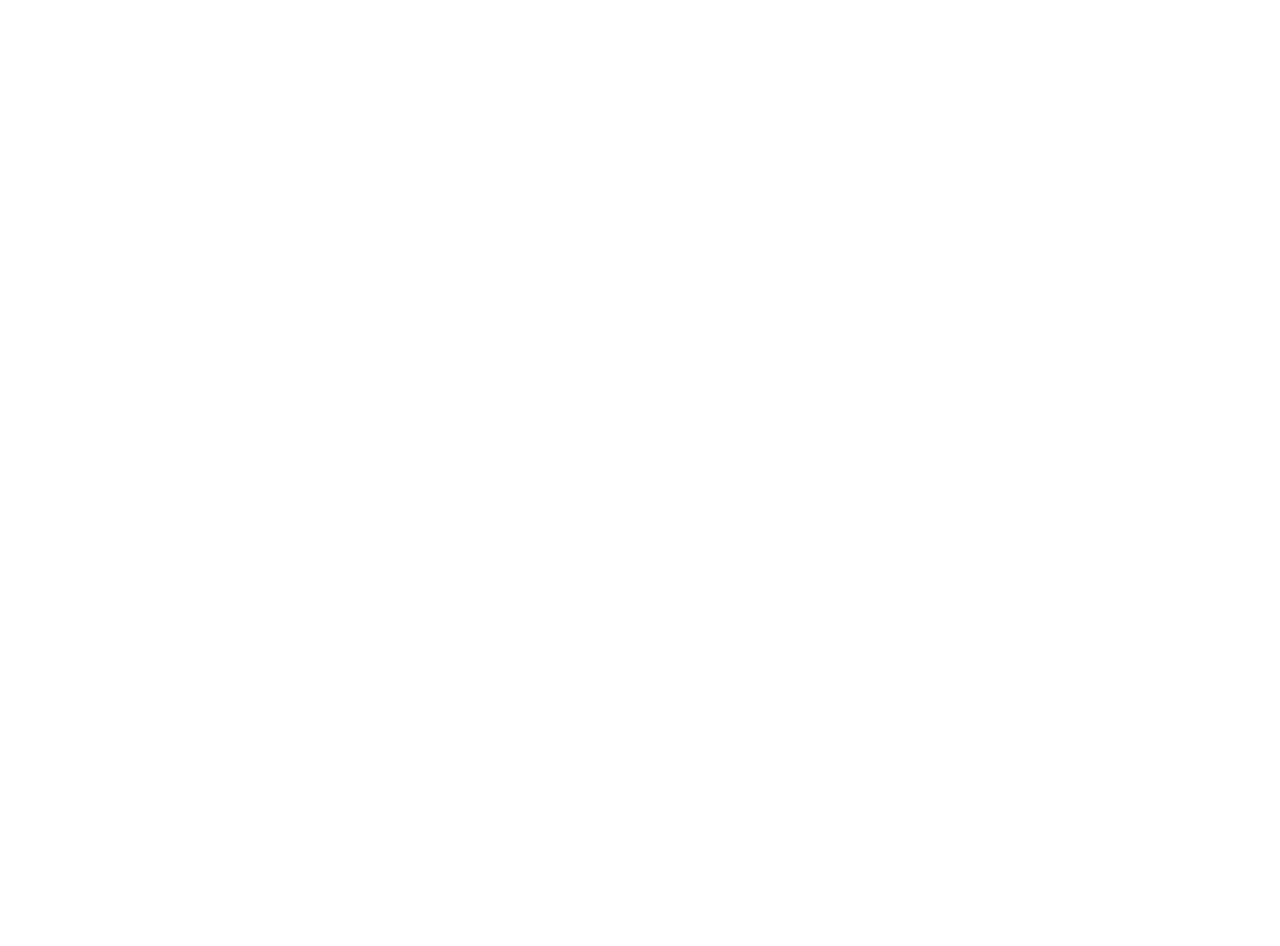
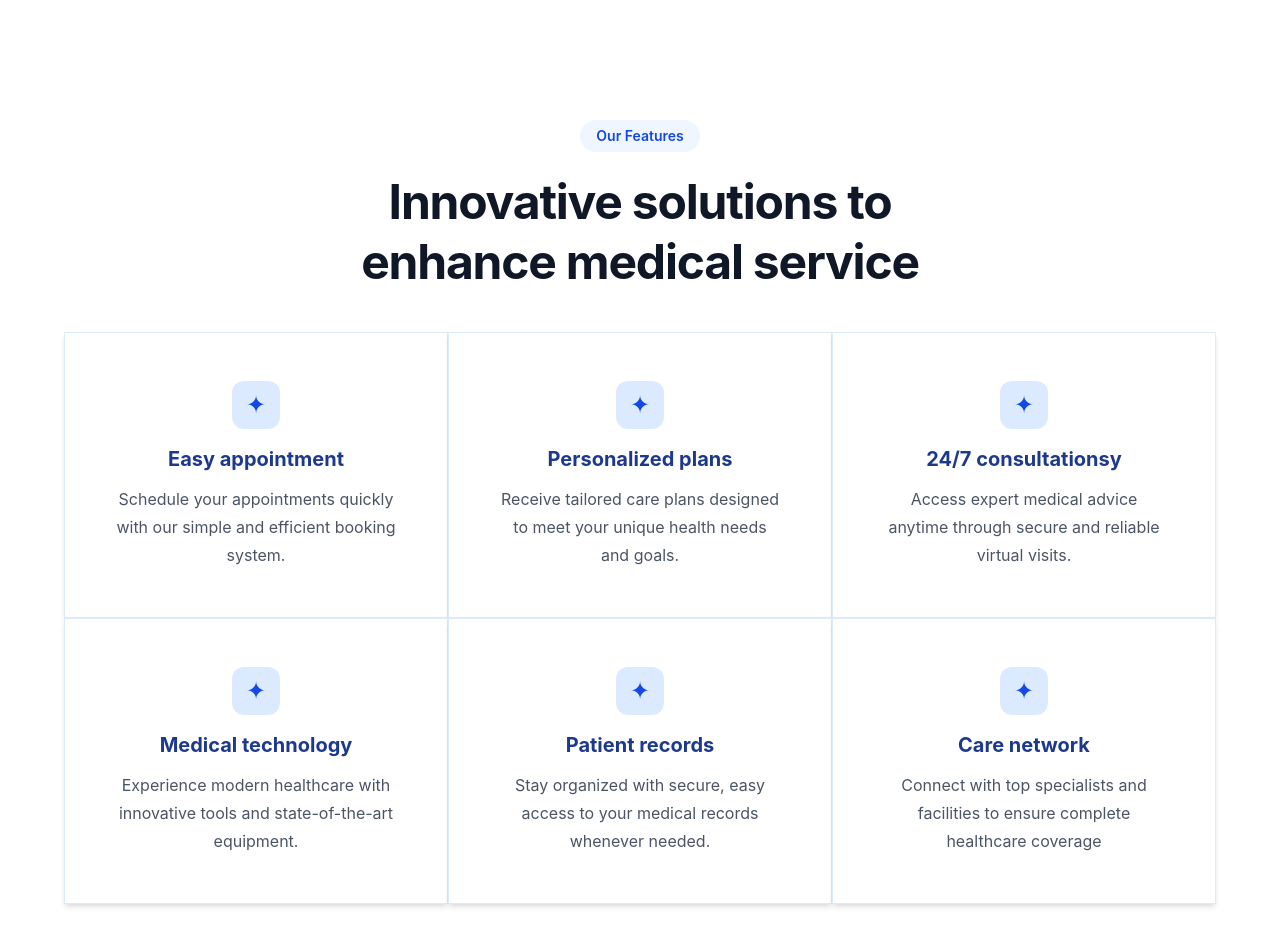
Before and after one commit to GhotaiPayenda/vital-flow-react-Project, a React (Vite) app: page / in a window 1280 px wide. Shown: the part 3980-4926 px from the top of the page. Before the commit the page ends 4036 px from the top, so only its background shows below. Built offline with nearby package versions, Linux system fonts and the light colour scheme.

Commit message:
create the cards of features.jsx and style it

```diff
--- a/src/components/features/Features.jsx
+++ b/src/components/features/Features.jsx
@@ -1,9 +1,39 @@
-import React from 'react'
+import feature from "./data";
 
-export default function Features() {
+export default function Feature() {
   return (
-    <>
+    <section className="bg-white px-6 py-16">
+      <div className="mx-auto max-w-6xl">
 
-    </>
-  )
+        <header className="text-center flex flex-col items-center mb-10 ">
+            <span className="w-30 inline-block rounded-full bg-blue-50 px-4 py-1.5 text-sm font-semibold text-blue-700">
+          Our Features
+        </span>
+        <h2 className="mt-5 text-3xl max-w-160 font-bold leading-tight tracking-tight text-gray-900 sm:text-4xl lg:text-5xl">Innovative solutions to enhance medical service</h2>
+        </header>
+
+        <div className="grid grid-cols-1 sm:grid-cols-2 lg:grid-cols-3">
+          {feature.map((item) => (
+            <div
+              key={item.id}
+              className="text-center flex flex-col items-center border border-blue-100 bg-white p-12 shadow-md transition duration-300 hover:-translate-y-2 hover:shadow-xl"
+            >
+              <div className="mb-4 flex h-12 w-12 items-center justify-center rounded-xl bg-blue-100 text-2xl text-blue-700">
+                ✦
+              </div>
+
+              <h3 className="mb-3 text-xl font-bold text-blue-900">
+                {item.title}
+              </h3>
+
+              <p className="leading-7 text-gray-600">
+                {item.pragraph}
+              </p>
+            </div>
+          ))}
+        </div>
+
+      </div>
+    </section>
+  );
 }
```
